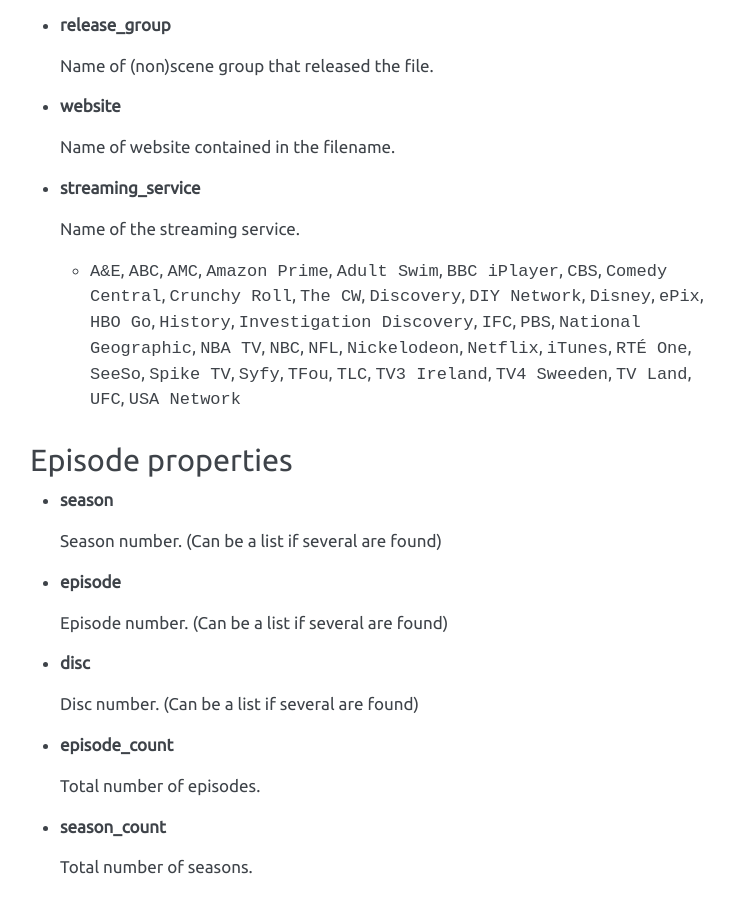
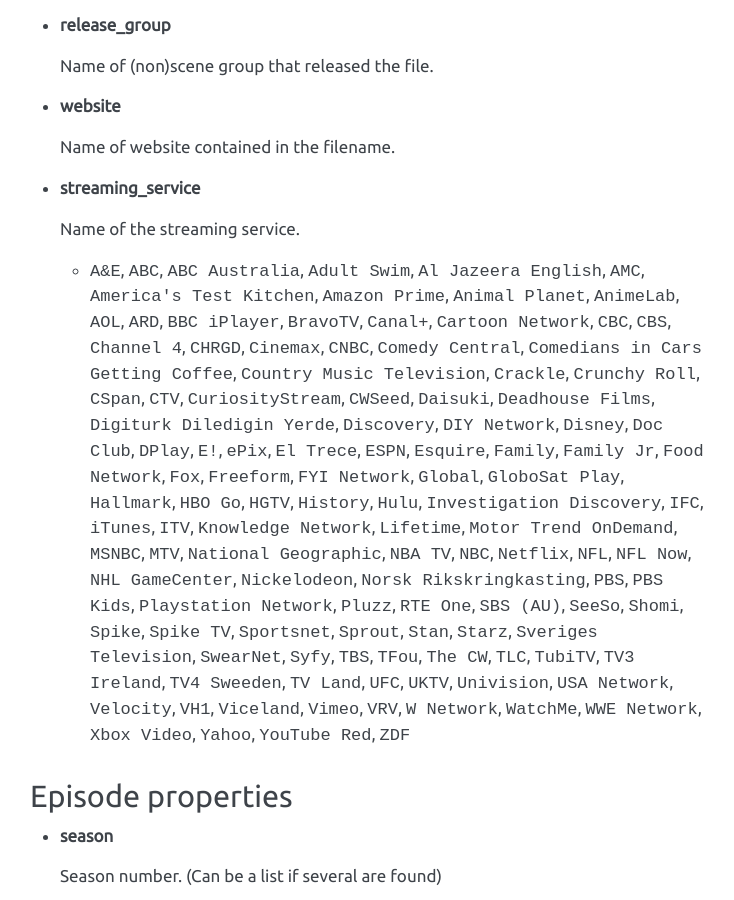
Before and after one commit to guessit-io/guessit, a Sphinx documentation site: the page built from docs/properties.rst, in a window 1280 px wide and 900 px high, scrolled down 1098 px. Shown: the whole window, without its empty margins (408-1142 px from the left). Built offline with Sphinx 7.4.7, drawn with Linux system fonts in a browser that asks for light colours.

Commit message:
Organizing streaming_services. Updating docs and history.

```diff
--- a/HISTORY.rst
+++ b/HISTORY.rst
@@ -110,6 +110,7 @@ History
 - Added `PCM` as new `audio_codec` possible value.
 - Added `LPCM` as new `audio_codec` possible value.
 - Added `Digital Master` as new `source` possible value.
+- Added several new values for `streaming_service`.
 
 2.1.4 (2017-06-01)
 ------------------
--- a/docs/properties.rst
+++ b/docs/properties.rst
@@ -72,11 +72,22 @@ Main properties
 
   Name of the streaming service.
 
-  - ``A&E``, ``ABC``, ``AMC``, ``Amazon Prime``, ``Adult Swim``, ``BBC iPlayer``, ``CBS``, ``Comedy Central``,
-    ``Crunchy Roll``, ``The CW``, ``Discovery``, ``DIY Network``, ``Disney``, ``ePix``, ``HBO Go``, ``History``,
-    ``Investigation Discovery``, ``IFC``, ``PBS``, ``National Geographic``, ``NBA TV``, ``NBC``, ``NFL``,
-    ``Nickelodeon``, ``Netflix``, ``iTunes``, ``RTÉ One``, ``SeeSo``, ``Spike TV``, ``Syfy``, ``TFou``, ``TLC``,
-    ``TV3 Ireland``, ``TV4 Sweeden``, ``TV Land``, ``UFC``, ``USA Network``
+  - ``A&E``, ``ABC``, ``ABC Australia``, ``Adult Swim``, ``Al Jazeera English``, ``AMC``, ``America's Test Kitchen``,
+    ``Amazon Prime``, ``Animal Planet``, ``AnimeLab``, ``AOL``, ``ARD``, ``BBC iPlayer``, ``BravoTV``, ``Canal+``,
+    ``Cartoon Network``, ``CBC``, ``CBS``, ``Channel 4``, ``CHRGD``, ``Cinemax``, ``CNBC``, ``Comedy Central``,
+    ``Comedians in Cars Getting Coffee``, ``Country Music Television``, ``Crackle``, ``Crunchy Roll``, ``CSpan``,
+    ``CTV``, ``CuriosityStream``, ``CWSeed``, ``Daisuki``, ``Deadhouse Films``, ``Digiturk Diledigin Yerde``,
+    ``Discovery``, ``DIY Network``, ``Disney``, ``Doc Club``, ``DPlay``, ``E!``, ``ePix``, ``El Trece``, ``ESPN``,
+    ``Esquire``, ``Family``, ``Family Jr``, ``Food Network``, ``Fox``, ``Freeform``, ``FYI Network``, ``Global``,
+    ``GloboSat Play``, ``Hallmark``, ``HBO Go``, ``HGTV``, ``History``, ``Hulu``, ``Investigation Discovery``, ``IFC``,
+    ``iTunes``, ``ITV``, ``Knowledge Network``, ``Lifetime``, ``Motor Trend OnDemand``, ``MSNBC``, ``MTV``,
+    ``National Geographic``, ``NBA TV``, ``NBC``, ``Netflix``, ``NFL``, ``NFL Now``, ``NHL GameCenter``,
+    ``Nickelodeon``, ``Norsk Rikskringkasting``, ``PBS``, ``PBS Kids``, ``Playstation Network``, ``Pluzz``, ``RTE One``,
+    ``SBS (AU)``, ``SeeSo``, ``Shomi``, ``Spike``, ``Spike TV``, ``Sportsnet``, ``Sprout``, ``Stan``, ``Starz``,
+    ``Sveriges Television``, ``SwearNet``, ``Syfy``, ``TBS``, ``TFou``, ``The CW``, ``TLC``, ``TubiTV``,
+    ``TV3 Ireland``, ``TV4 Sweeden``, ``TV Land``, ``UFC``, ``UKTV``, ``Univision``, ``USA Network``, ``Velocity``,
+    ``VH1``, ``Viceland``, ``Vimeo``, ``VRV``, ``W Network``, ``WatchMe``, ``WWE Network``, ``Xbox Video``, ``Yahoo``,
+    ``YouTube Red``, ``ZDF``
 
 
 Episode properties
```
Also changed, not shown: 1 other file.
